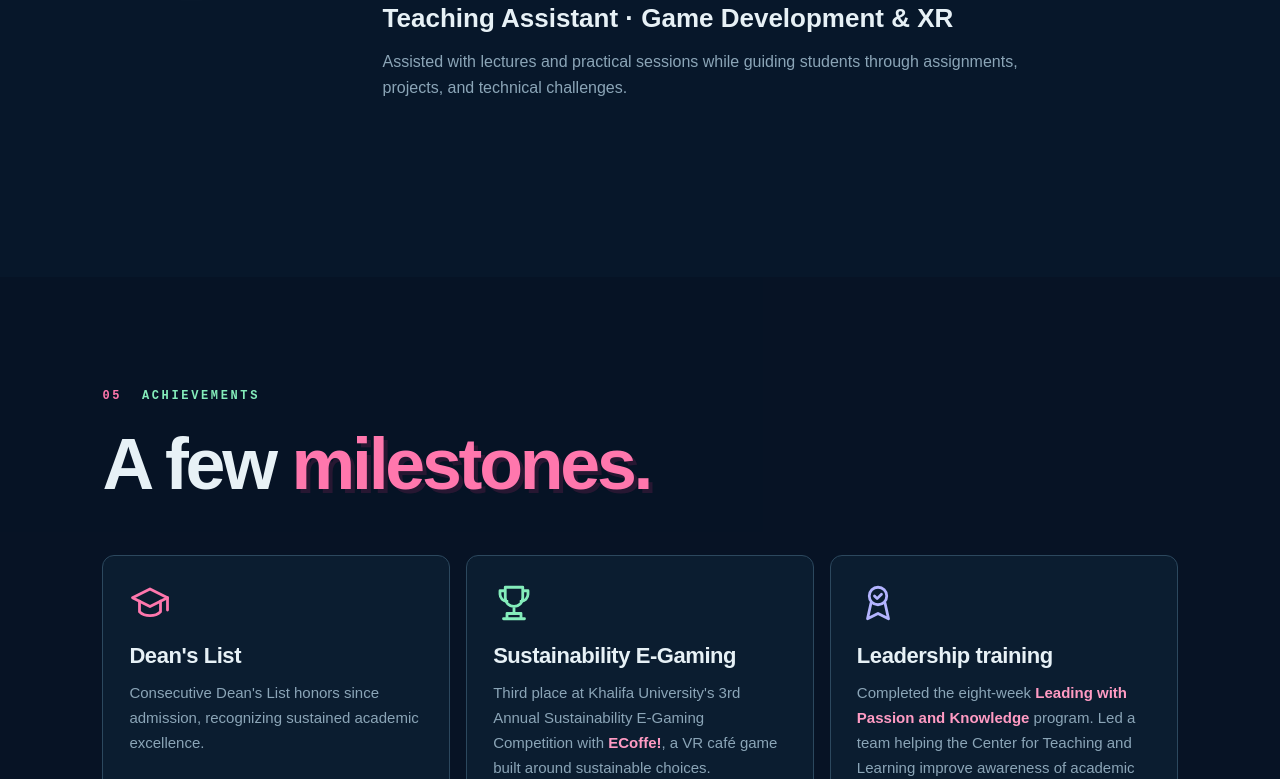
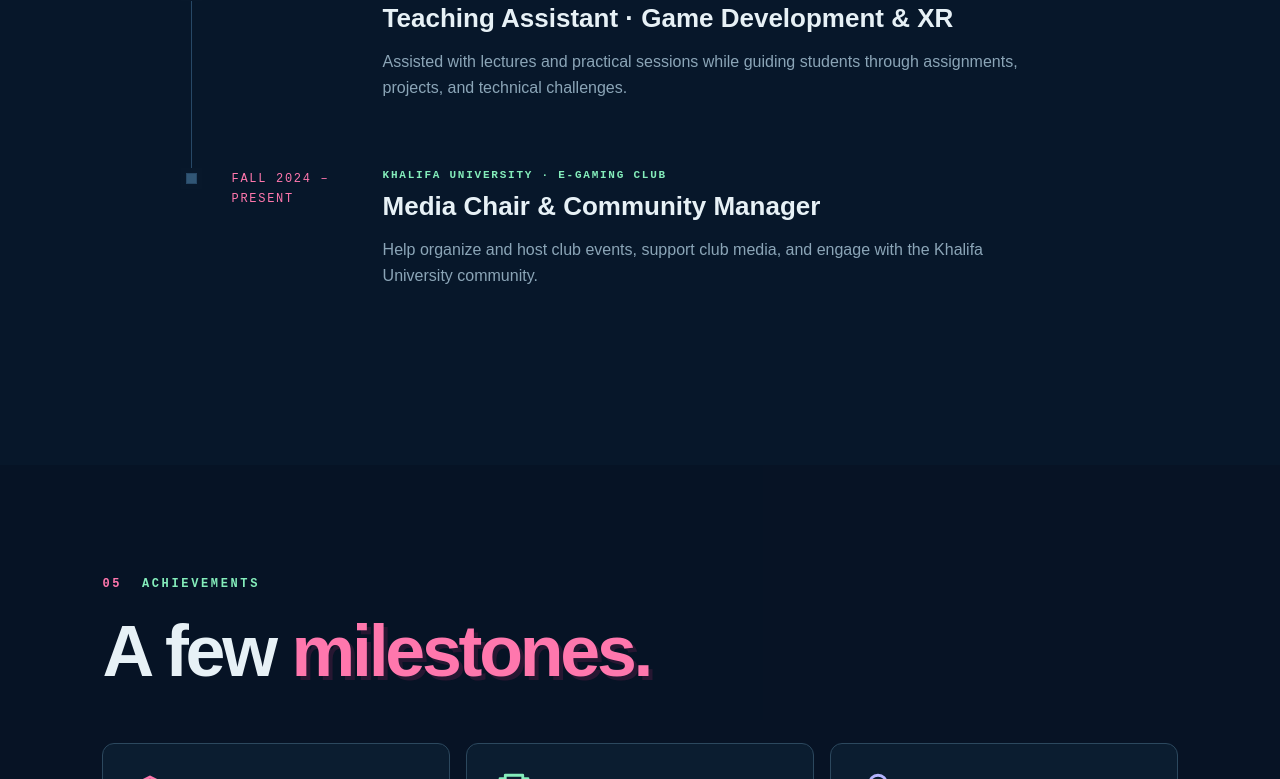
Before and after one commit to RaghadElajab/portfolio, a plain HTML site: page index.html in a window 1280 px wide. Shown: the part 4084-4863 px from the top of the page. Drawn offline with Linux system fonts and the light colour scheme.

Commit message:
Update experience

```diff
--- a/index.html
+++ b/index.html
@@ -156,6 +156,7 @@
       <div class="timeline">
         <article class="timeline-item current"><div class="time-marker"><span></span></div><div class="time-date">SUMMER 2026</div><div class="time-content"><p class="tag">KHALIFA UNIVERSITY</p><h3>Robotics Intern · KURA</h3><p>Working with Khalifa University Robotic Athletes on jersey-color-based opponent classification and a coordinated high-pressing system for robotic football, using ROS 2 and collaborative robotics workflows.</p></div></article>
         <article class="timeline-item"><div class="time-marker"><span></span></div><div class="time-date">SPRING 2026</div><div class="time-content"><p class="tag">KHALIFA UNIVERSITY</p><h3>Teaching Assistant · Game Development &amp; XR</h3><p>Assisted with lectures and practical sessions while guiding students through assignments, projects, and technical challenges.</p></div></article>
+        <article class="timeline-item"><div class="time-marker"><span></span></div><div class="time-date">FALL 2024 – PRESENT</div><div class="time-content"><p class="tag">KHALIFA UNIVERSITY · E-GAMING CLUB</p><h3>Media Chair &amp; Community Manager</h3><p>Help organize and host club events, support club media, and engage with the Khalifa University community.</p></div></article>
       </div>
     </section>
 
```
